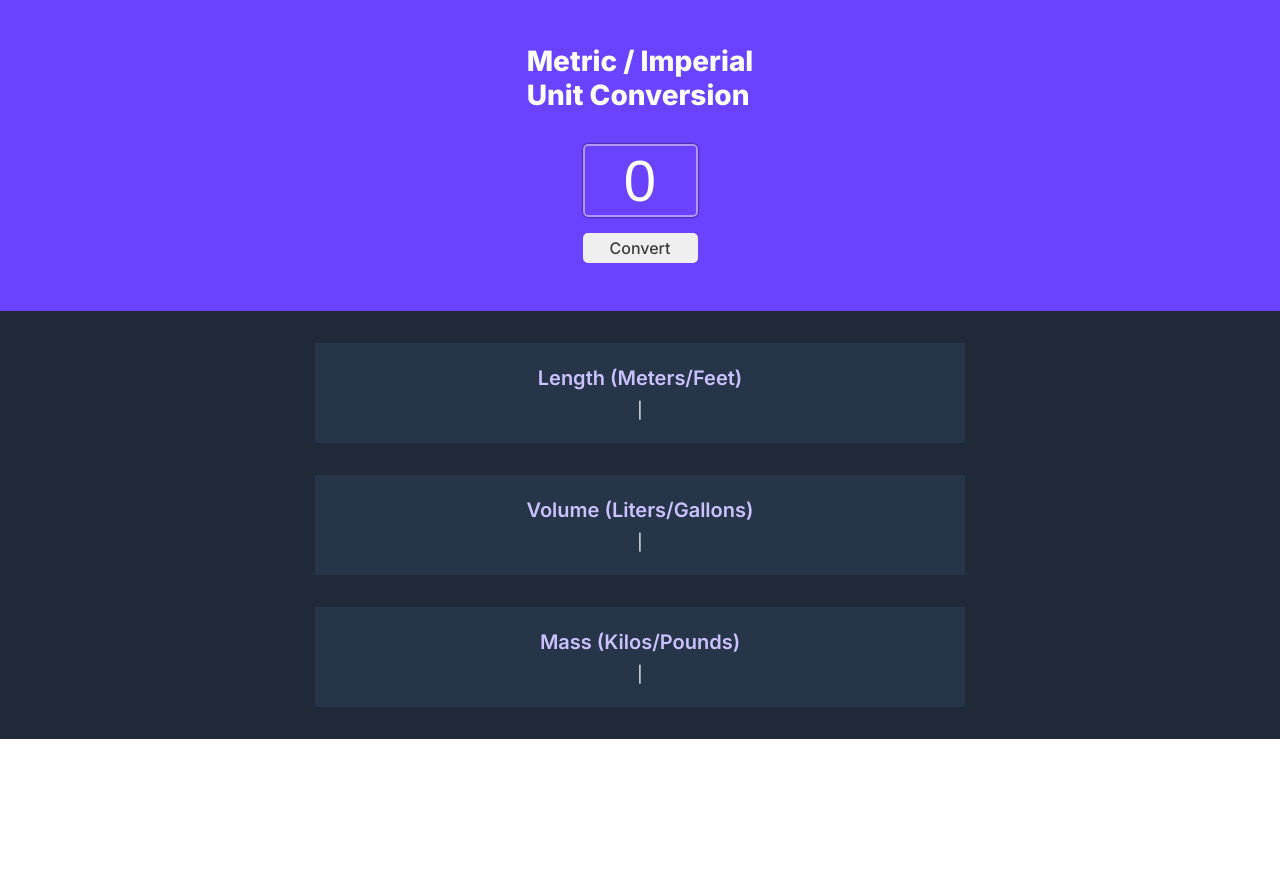
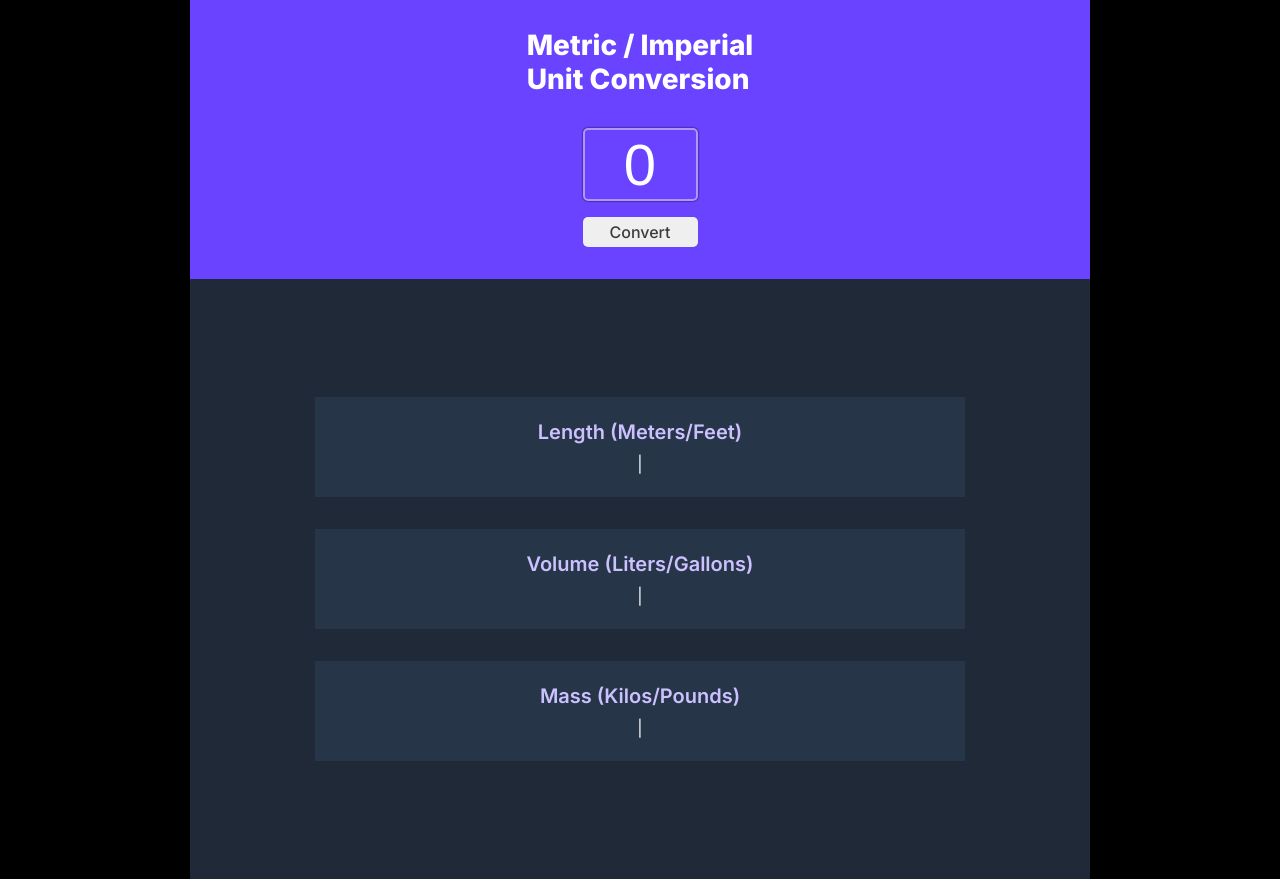
Before and after one commit to conels08/Conversion-App, a plain HTML site: page index.html in a window 1280 px wide. Before the commit the page ends 800 px from the top, so only its background shows below. Drawn offline with Linux system fonts and the light colour scheme.

Commit message:
css fixes and min width fix

```diff
--- a/index.css
+++ b/index.css
@@ -1,5 +1,12 @@
 * {
     box-sizing: border-box;
+}
+
+body {
+    background-color: #000;
+    display: flex;
+    flex-direction: column;
+    align-items: center;
 }
 
 body,
@@ -62,6 +69,10 @@ input[type="text"] {
     display: flex;
     flex-direction: column;
     align-items: center;
+    justify-content: center;
+    width: 100%;
+    max-width: 900px;
+    min-width: 300px
     padding: 1em;
     gap: 2em
 }
@@ -96,6 +107,11 @@ input[type="text"] {
     display: flex;
     flex-direction: column;
     align-items: center;
+    justify-content: center;
+    width: 100%;
+    max-width: 900px;
+    min-width: 300px;
+    height: 75%;
     gap: 2em;
     padding: 2em .5em;
     background-color: #1F2937;
```
